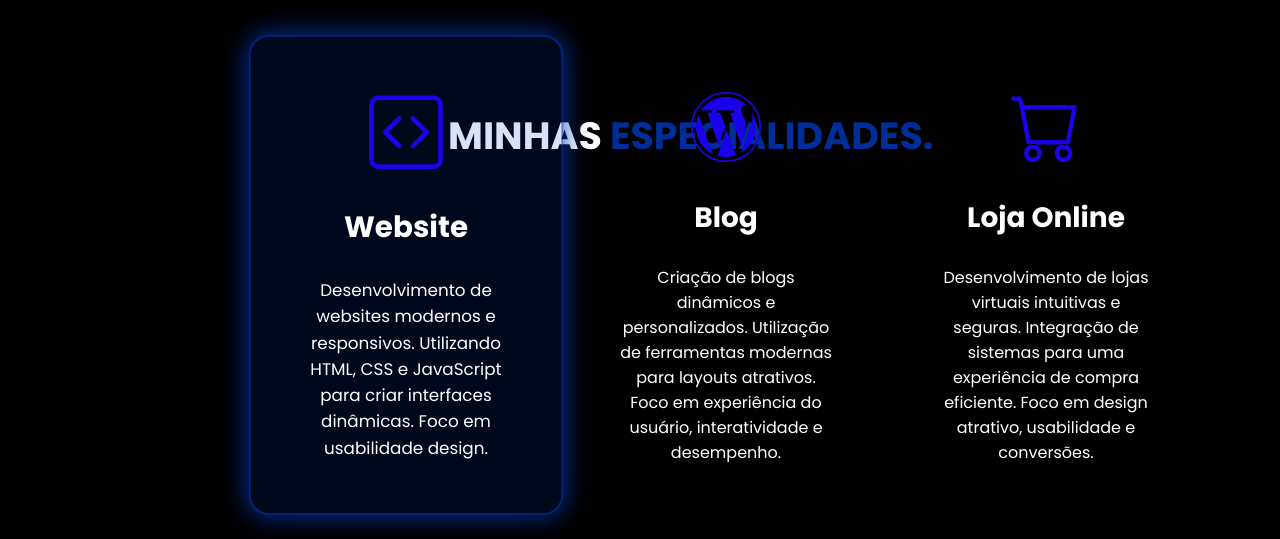
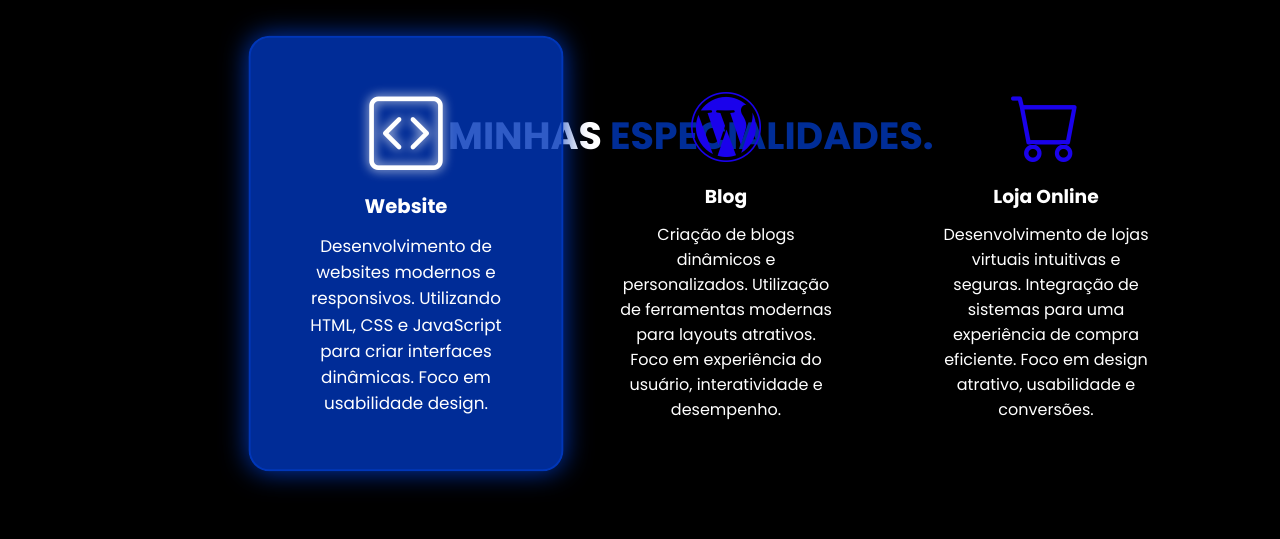
Before and after one commit to izabellatec/meu-portifolio, a plain HTML site: page src/index.html in a window 1280 px wide. In both pictures the pointer is over the icon 406 px from the left and 882 px from the top of the page. Shown: the part 743-1282 px from the top of the page. Drawn offline with nearby package versions, Linux system fonts and the light colour scheme.

Commit message:
alteração no css definitivo

```diff
--- a/src/css/style.css
+++ b/src/css/style.css
@@ -415,24 +415,29 @@ section.especialidades{
 
 
 
-.especialidades .especialidades-box:hover{
- transform: scale(1.05);
- box-shadow: 0 0 25px rgba(0, 55, 185, 0.9);
- background-color: rgba(0, 55, 185, 0.15);
- border: 2px solid rgba(0, 55, 185, 0.6);
+
+.especialidades .especialidades-box i {
+    font-size: 70px;
+    color: #1a02eb;
 }
 
-
-.especialidades .especialidades-box i{
-  font-size: 70px;
-  color: #1a02eb;
-
+.especialidades .especialidades-box:hover i {
+    color: white !important; /* Ícone fica BRANCO no hover */
+    filter: drop-shadow(0 0 5px white); /* Brilho extra */
 }
 
-.especialidades .especialidades-box h3{
-    font-size: 28px;
-    margin: 15px 0;
+/* E para o hover geral (que você já tem) */
+.especialidades .especialidades-box:hover {
+    transform: scale(1.05);
+    box-shadow: 0 0 25px #0037b9;          /* MUDEI: #1a02eb → #0037b9 */
+    background-color: #0037b9d0 !important; /* MUDEI: #1a02eb → #0037b9d0 */
+    border: 2px solid #0037b9;             /* MUDEI: #1a02eb → #0037b9 */
+    color: white !important;
+}
 
+/* Título também branco no hover */
+.especialidades .especialidades-box:hover h3 {
+    color: white !important;
 }
 
 .especialidades #card-loja{
```
